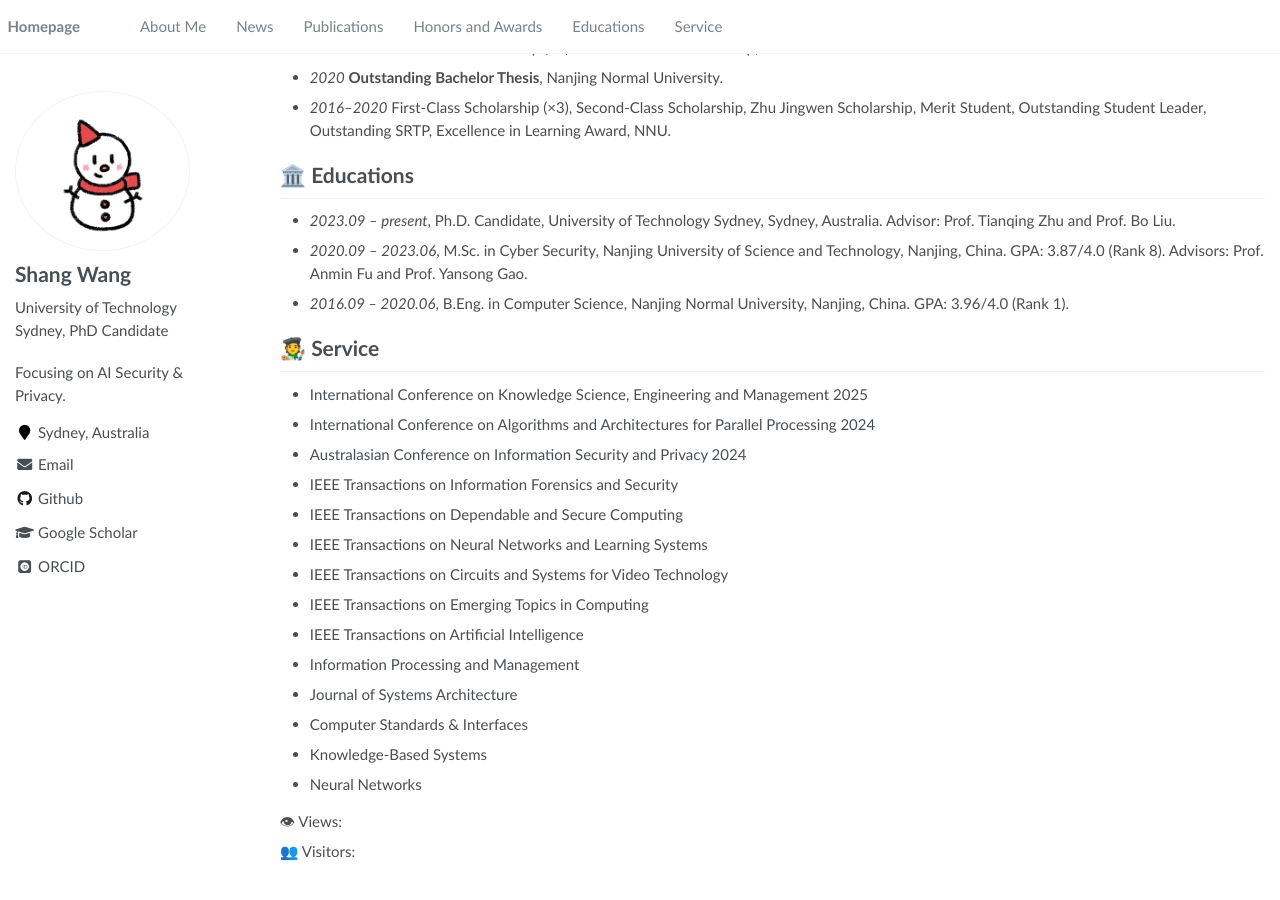
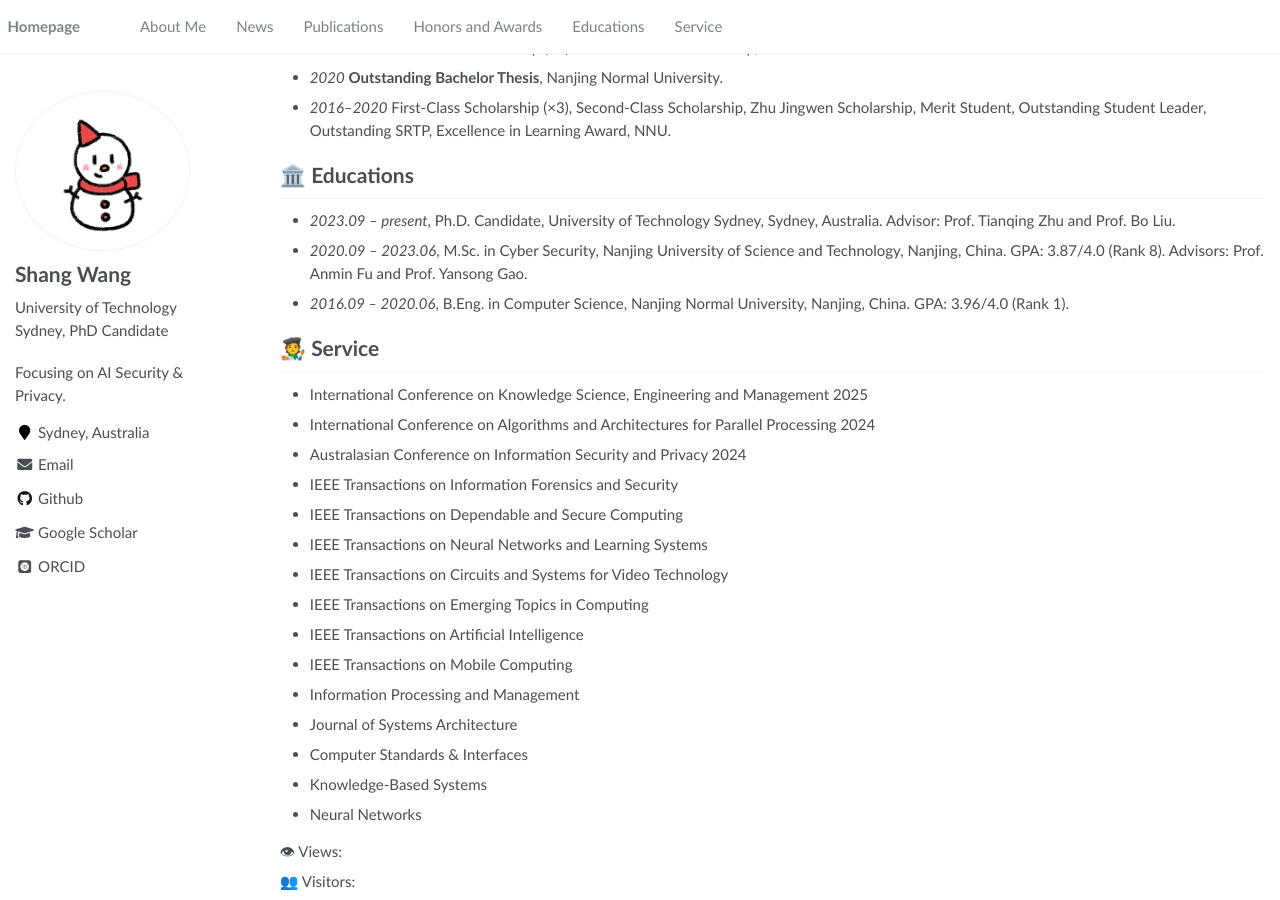
Before and after one commit to shihe98/shihe98.github.io, a Jekyll site: the page built from _pages/about.md, in a window 1280 px wide and 900 px high, scrolled down 3620 px. Built offline with Jekyll 4.4.1, drawn with Linux system fonts in a browser that asks for light colours; some web fonts are replaced; comment, search, counter and statistics services are not loaded; before the commit the page ends 4490 px from its top, so only the background shows below that.

Commit message:
Update about.md

```diff
--- a/_pages/about.md
+++ b/_pages/about.md
@@ -170,6 +170,7 @@ CASSOCK: Viable Backdoor Attacks against DNN in The Wall of Source-Specific Back
 - IEEE Transactions on Circuits and Systems for Video Technology
 - IEEE Transactions on Emerging Topics in Computing
 - IEEE Transactions on Artificial Intelligence
+- IEEE Transactions on Mobile Computing
 - Information Processing and Management
 - Journal of Systems Architecture
 - Computer Standards & Interfaces
```
